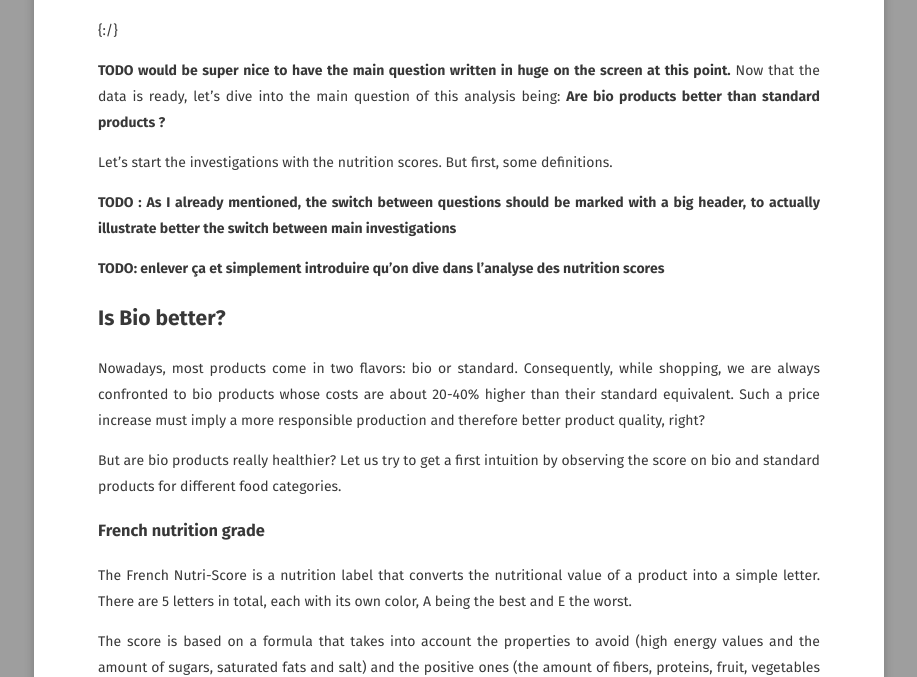
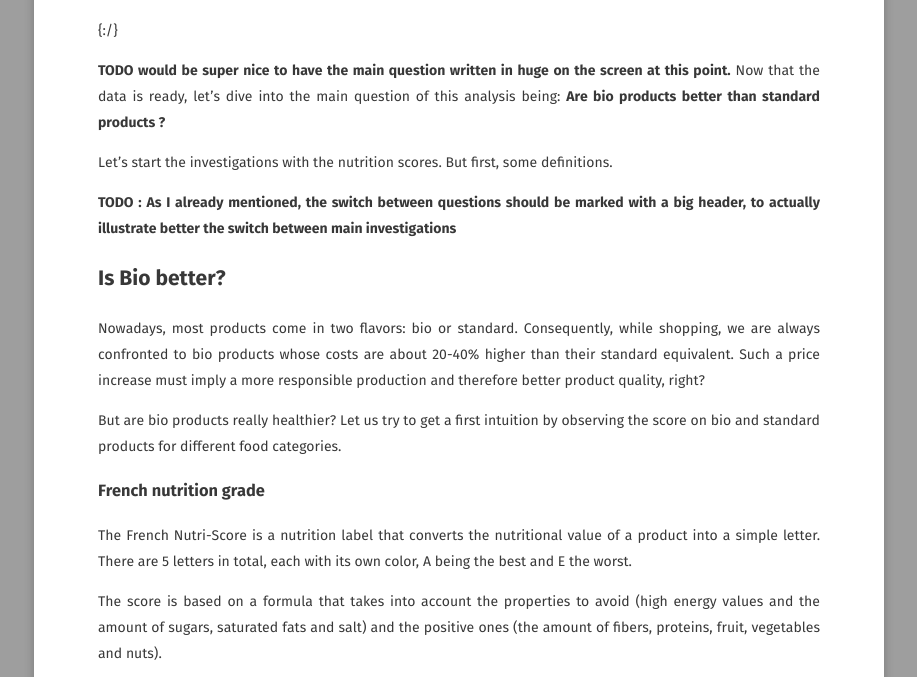
Before and after one commit to AntoineWeber/ADA_Project_RobAda, a Jekyll site: the page built from story.md, in a window 1280 px wide and 900 px high, scrolled down 2020 px, cut to the strip 0-677 px from the top of the window. Shown: the whole strip, without its empty margins (181-1098 px from the left). Built offline with Jekyll 4.4.1, drawn with Linux system fonts in a browser that asks for light colours; some web fonts are replaced; comment, search, counter and statistics services are not loaded.

Commit message:
removed one todo

```diff
--- a/story.md
+++ b/story.md
@@ -42,9 +42,6 @@ Let's start the investigations with the nutrition scores. But first, some defini
 
 **TODO : As I already mentioned, the switch between questions should be marked with a big header, to actually illustrate better the switch between main investigations**
 
-
-
-**TODO: enlever ça et simplement introduire qu'on dive dans l'analyse des nutrition scores**
 ## Is Bio better?
 
 Nowadays, most products come in two flavors: bio or standard. Consequently, while shopping, we are always confronted to bio products whose costs are about 20-40% higher than their standard equivalent. Such a price increase must imply a more responsible production and therefore better product quality, right?
```
